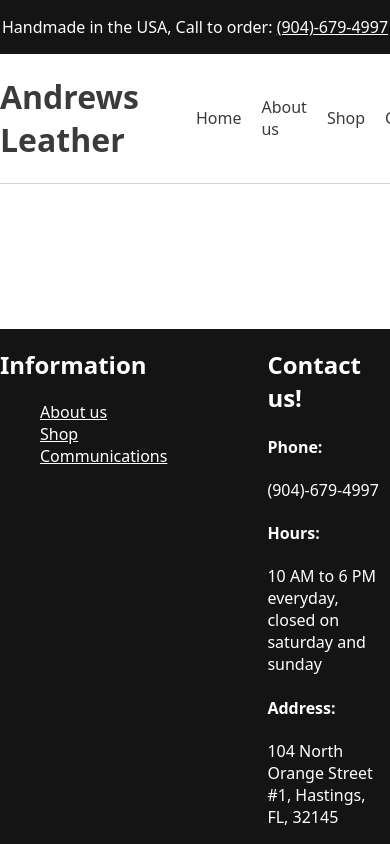
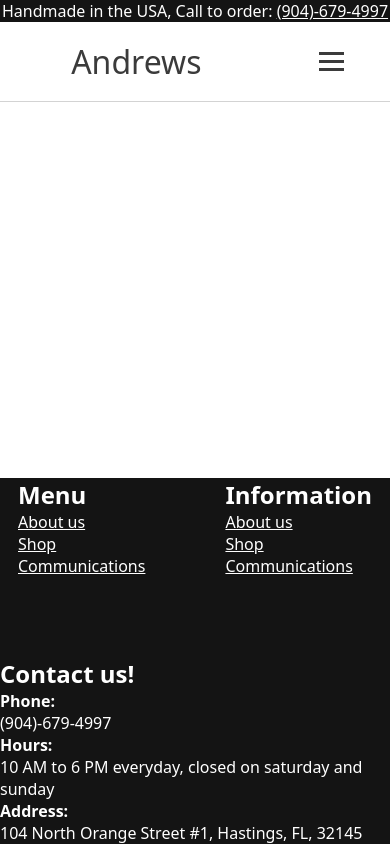
Before and after one commit to fChiriboga/Andrews, a plain HTML site: page index.html in a window 390 px wide. Drawn offline with Linux system fonts and the light colour scheme.

Commit message:
Added navbar functionality to mobile devices

```diff
--- a/index.html
+++ b/index.html
@@ -4,30 +4,57 @@
     <meta charset="UTF-8">
     <meta name="viewport" content="width=device-width, initial-scale=1.0">
     <link rel="stylesheet" href="style.css">
-    <script src="main.js" defer></script>
+
     <title>Document</title>
 </head>
 <body>
-
     <div class ="banner">
         <p>Handmade in the USA, Call to order:&nbsp;</p>
-            <p><a href="pages/comms.html">(904)-679-4997</a></p>
+            <p><a href="pages/comms.html">(904)-679-4997</a>
+            </p>
+    </div>
 
+    <header>
+        <nav class="navbar">
+        <a href="#" class="nav-branding">Andrews</a>
+
+    <ul class ="nav-menu">
+        <li class="nav-item">
+            <a href="index.html" class="nav-link">Home</a>
+        </li>
+        <li class="nav-item">
+            <a href="pages/shop.html" class="nav-link">Shop</a>
+        </li>
+        <li class="nav-item">
+            <a href="pages/about-us.html" class="nav-link">About Us</a>
+        </li>
+        <li class="nav-item">
+            <a href="pages/Communications" class="nav-link">Communications</a>
+        </li>
+    </ul>
+    <div class="hamburger">
+        <span class="bar"></span>
+        <span class="bar"></span>
+        <span class="bar"></span>
     </div>
-    <header class ="header">
-    <h1>Andrews Leather</h1>
-    <ul class ="menu">
-        <li><a href="index.html">Home</a></li>
-        <li><a href="pages/about-us.html">About us</a></li>
-        <li><a href="pages/shop.html">Shop</a></li>
-        <li><a href="pages/Communications">Communications</a></li>
-    </ul>
+</nav>
     </header>
+
     <main>
     <section>
     </section>
     </main>
+
     <footer>
+        <div class="menu-content">
+            <h2>Menu</h2>
+            <ul class="menu-links">
+                <li><a href="index.html"></a></li>
+                <li><a href="pages/about-us.html">About us</a></li>
+                <li><a href="pages/shop.html">Shop</a></li>
+                <li><a href="pages/Communications">Communications</a></li>
+            </ul>
+        </div>
         <div class="information-content">
             <h2>Information</h2>
             <ul class="information-links">
@@ -49,5 +76,6 @@
         </div>
 
     </footer>
+    <script src="main.js"></script>
 </body>
 </html>
--- a/main.js
+++ b/main.js
@@ -0,0 +1,7 @@
+const hamburger = document.querySelector('.hamburger');
+const navMenu = document.querySelector('.nav-menu')
+
+hamburger.addEventListener('click', () => {
+    hamburger.classList.toggle("active");
+    navMenu.classList.toggle("active");
+})
--- a/style.css
+++ b/style.css
@@ -1,63 +1,147 @@
+
+*, *:before, *:after {
+    -moz-box-sizing:border-box;
+    -webkit-box-sizing: border-box;
+    box-sizing: border-box;
+    margin: 0;
+    padding: 0;
+}
 body{
     height:100vh;
+    width:auto;
     display:flex;
     flex-direction:column;
-    margin: 0;
-    padding: 0;
+    font-size: 1rem;
     font-family: system-ui, -apple-system, BlinkMacSystemFont, 'Segoe UI', Roboto, Oxygen, Ubuntu, Arial, Cantarell, 'Open Sans', 'Helvetica Neue', sans-serif;
+}
+
+
+/* Banner */
+.banner{
+    min-height: 1rem;
+    width:100%;
+    display:flex;
+    color: #ffffff;
+    align-items: center;
+    justify-content: center;
+    background-color: #141414;
+
 }
 .banner a{
     color:#ffffff;
 }
-.banner{
+
+
+/* Header */
+.navbar{
+    min-height: 80px;
     width:100%;
     display:flex;
-    color: #ffffff;
-    justify-content: center;
-    background-color: #141414;
+    border-bottom: 1px solid;
+    justify-content: space-around;
+    align-items: center;
+    border-bottom-color:#D3D3D3;
+    margin: 0 auto;
+}
+
+.nav-menu{
+    display:flex;
+    gap:60px;
+}
+.nav-branding{
+    padding: 0 25px;
+    display:flex;
+    font-size: 2rem;
+    color:#3b3b3b;
+}
+.navbar > ul {
+    display:flex;
+    gap: 20px;
 
 }
-.header > h1{
-    display:flex;
-    color:#3b3b3b;
+.nav-link{
+    transition: 0.7s ease;
 }
-
-.header{
-    width:100%;
-    display:flex;
-    flex-flow:row nowrap;
-    border-bottom: 1px solid;
-    justify-content: center;
-    border-bottom-color:#D3D3D3;
+.navbar a{
+    color: #3b3b3b;
+    text-decoration: none;
+}
+ .nav-link:hover{
+    transition: 0.7s ease;
+    font-weight: 800;
+    text-decoration: underline solid #141414;
+    color:#303030;
 }
 li{
     list-style-type: none;
 }
-.header > ul {
+/* Hamburger */
+.hamburger{
+    display:none;
+    cursor:pointer;
+}
+.bar{
+    display: block;
+    width: 25px;
+    height: 3px;
+    margin: 5px auto;
+    -webkit-transition: all 0.3 ease-in-out;
+    transition: all 0.3s ease-in-out;
+    background-color:#3b3b3b
+}
+/* Footer */
+footer{
     display:flex;
-    gap: 20px;
-    align-items: center;
-}
-.menu{
-    overflow:hidden;
-}
-.header a{
-    color: #3b3b3b;
-    text-decoration: none;
-}
- a:hover{
-    background-color: #ddd;
-    color:#303030;
+    min-height: 25px;
+    flex-wrap: wrap;
+    justify-content: center;
+    margin-top: auto;
+    gap:80px;
+    color:#ffffff;
+    background-color: #141414;
+
 }
 footer a{
-    color:#ffffff
+    color:#ffffff;
 }
 
-footer{
-    display:flex;
-    justify-content: center;
-    margin-top: auto;
-    gap:100px;
-    color:#ffffff;
-    background-color: #141414;
+@media(max-width:1024px){
+    .hamburger{
+        display:block;
+    }
+    /* .hamburger.active .bar:nth-child(2){
+        opacity:0;
+    }
+    .hamburger.active .bar:nth-child(1){
+        transform:translateY(8px) rotate(45deg);
+    }
+    .hamburger.active .bar:nth-child(3){
+        transform:translateY(8px) rotate(45deg);
+    } */
+    .nav-menu{
+        position: fixed;
+        flex-direction: column;
+        left:-100%;
+        top:100px;
+        gap:0;
+        width: 100%;
+        text-align: center;
+        transition: 0.3s;
+
+        background-color: #303030;
+    }
+    .nav-item{
+        margin: 16px 0;
+    }
+    .nav-menu.active{
+        left:0;
+    }
+    .nav-item a{
+        color:#ffffff;
+    }
+    .nav-link:hover{
+        font-weight: 800;
+        text-decoration: underline solid white;
+        color: #ffffff;
+    }
 }
```
